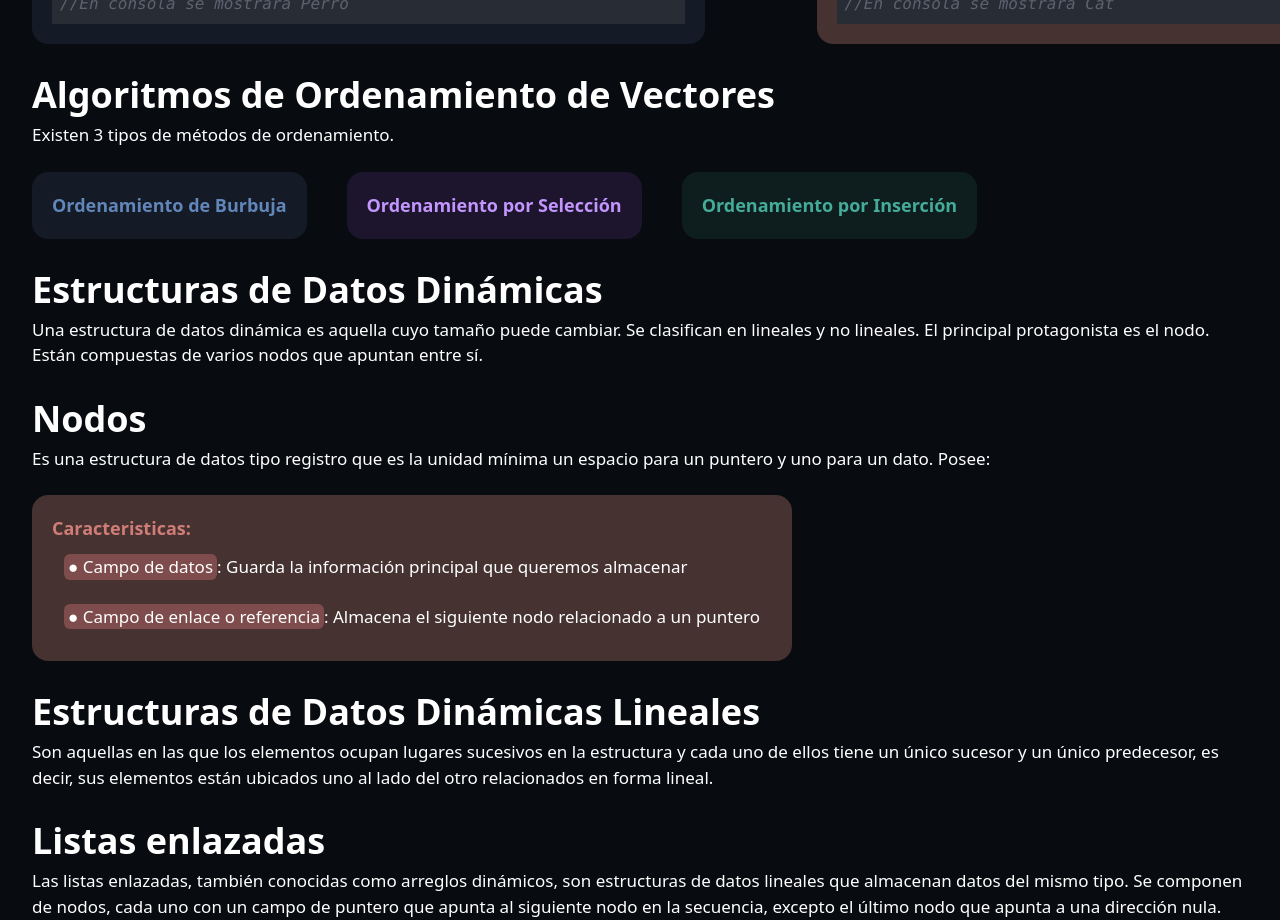
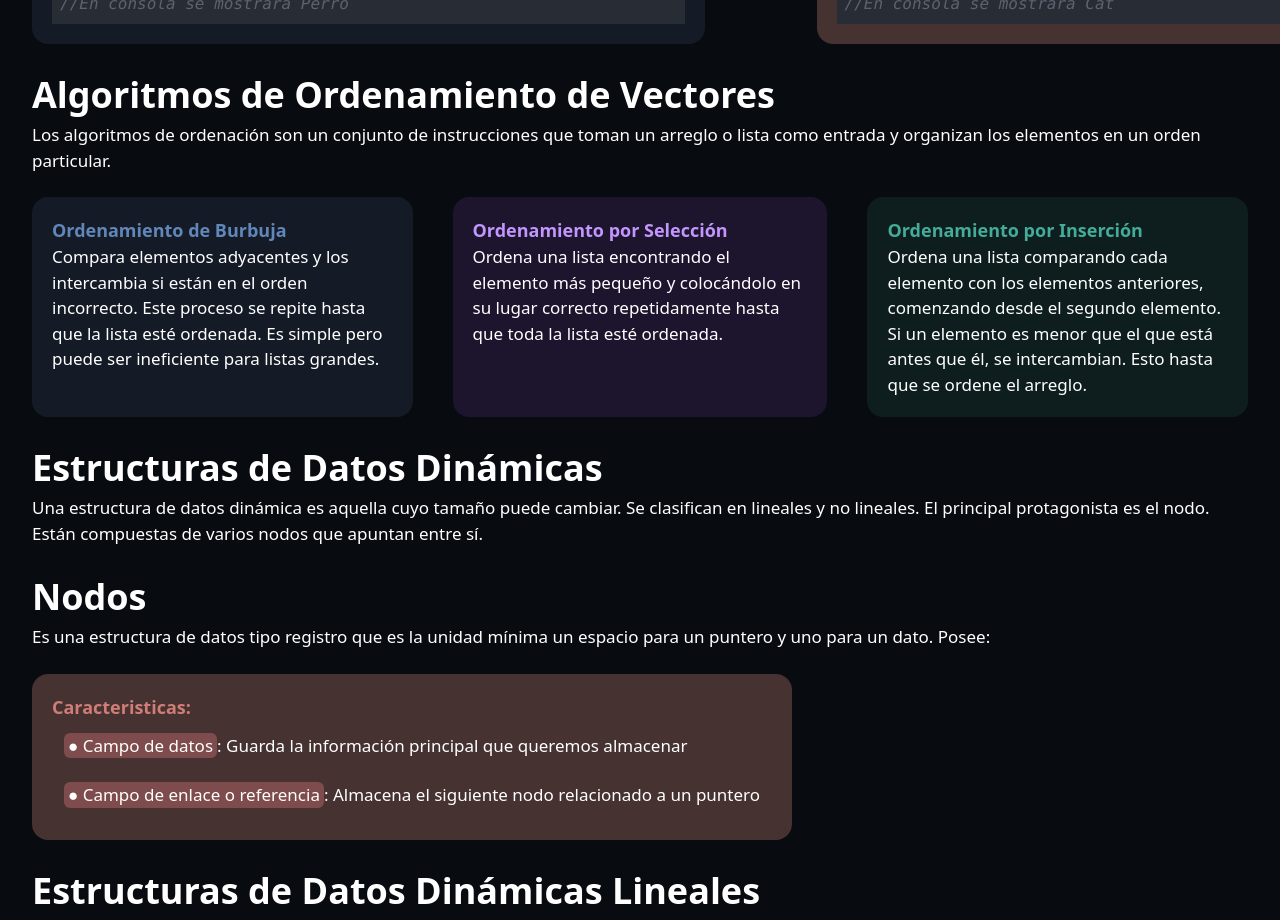
Before and after one commit to KevinLatino/Peritazgo-Website, a React (Vite) app: page /Estructuras-de-datos in a window 1280 px wide. Shown: the part 1300-2220 px from the top of the page. Built offline with nearby package versions, Linux system fonts and the light colour scheme.

Commit message:
Métodos de ordenación agregados

```diff
--- a/src/Articles/DataBaseScreen.jsx
+++ b/src/Articles/DataBaseScreen.jsx
@@ -219,11 +219,11 @@ const DataBase = () => {
                     </PurpleSection>
 
                     <BlueSection>
-                        <Space />
                         <PurpleTitle>
                             Diagrama entidad relación
                         </PurpleTitle>
                         <Space/>
+                        <Space />
                         <img src={ERExample} width={950}  />
                     </BlueSection>
                 </div>
--- a/src/Articles/DataStructureScreen.jsx
+++ b/src/Articles/DataStructureScreen.jsx
@@ -175,7 +175,8 @@ console.log(animal.especie)
                     Algoritmos de Ordenamiento de Vectores
                 </Title>
                 <Paragraph>
-                    Existen 3 tipos de métodos de ordenamiento.
+                    Los algoritmos de ordenación son un conjunto de instrucciones que toman un arreglo o lista como entrada
+                    y organizan los elementos en un orden particular.
                 </Paragraph>
 
                 <Space />
@@ -186,7 +187,10 @@ console.log(animal.especie)
                             Ordenamiento de Burbuja
                         </BlueTitle>
                         <Paragraph>
-
+                            Compara elementos adyacentes y
+                            los intercambia si están en el orden incorrecto.
+                            Este proceso se repite hasta que la lista esté ordenada.
+                            Es simple pero puede ser ineficiente para listas grandes.
                         </Paragraph>
 
                     </BlueSection>
@@ -195,12 +199,21 @@ console.log(animal.especie)
                         <PurpleTitle>
                             Ordenamiento por Selección
                         </PurpleTitle>
+                        <Paragraph>
+                            Ordena una lista encontrando el elemento más pequeño y colocándolo en su lugar
+                            correcto repetidamente hasta que toda la lista esté ordenada.
+                        </Paragraph>
                     </PurpleSection>
 
                     <GreenSection>
                         <GreenTitle>
                             Ordenamiento por Inserción
                         </GreenTitle>
+                        <Paragraph>
+                            Ordena una lista comparando cada elemento con los elementos anteriores, comenzando desde el segundo elemento.
+                            Si un elemento es menor que el que está antes que él,
+                            se intercambian. Esto hasta que se ordene el arreglo.
+                        </Paragraph>
                     </GreenSection>
                 </div>
 
--- a/src/Components/SearchBarComponent.jsx
+++ b/src/Components/SearchBarComponent.jsx
@@ -18,7 +18,7 @@ const SearchBar = ({ search, setSearch }) => {
                     type="text"
                     value={search}
                     onChange={handleSearch}
-                    className='flex justify-center items-center rounded-3xl border-none bg-inherit text-white w-80 h-8 outline-none px-2.5 placeholder:text-white font-sans text-base'
+                    className='flex justify-center items-center rounded-3xl border-none bg-inherit text-white w-80 h-8 outline-none px-2.5 placeholder:text-white text-[15px] font-sans text-base'
                     placeholder='Busca un tema... '
                 />
                 <Search className='text-[#ffdfb6]' />
```
